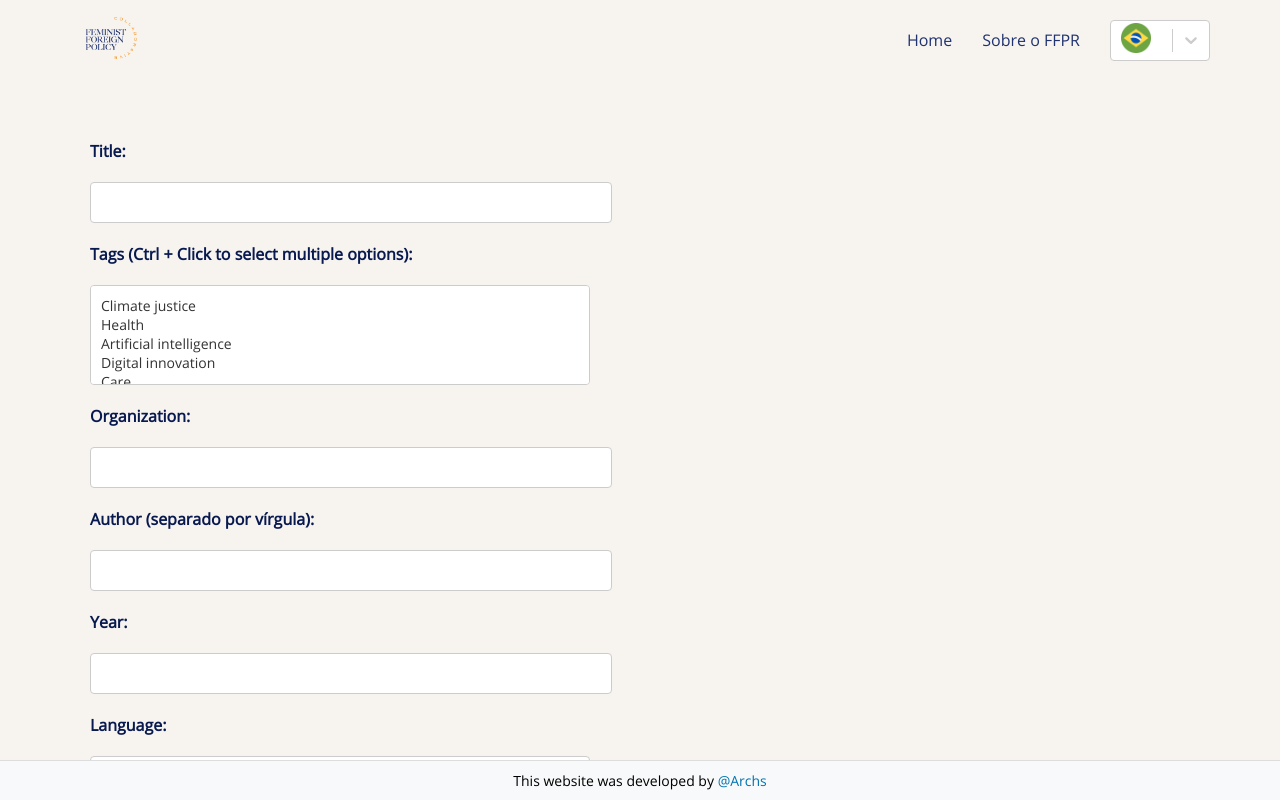
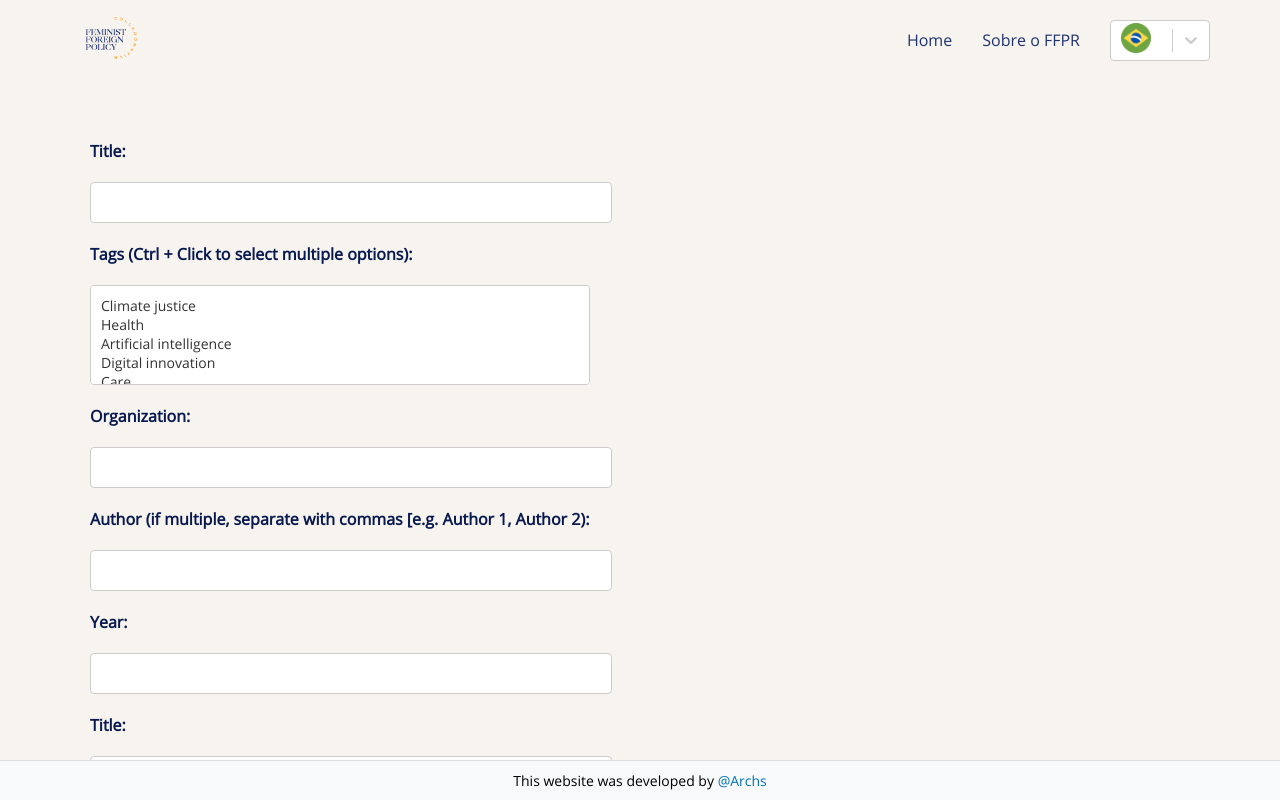
Before and after one commit to bsdeab/FFPR, a React (Create React App) app: page /create in a window 1280 px wide. Shown: the top 800 px of the page. Built offline with nearby package versions, Linux system fonts and the light colour scheme.

Commit message:
Update CreateJson.jsx

```diff
--- a/src/pages/CreateJson.jsx
+++ b/src/pages/CreateJson.jsx
@@ -22,8 +22,6 @@ const CreateJson = () => {
     region: [], // Use a chave em vez do valor
     paid: "Free",
   });
-
-  const languageOptions = ["English", "Portuguese", "Spanish", "French"];
 
   const handleChange = (e) => {
     const { name, value } = e.target;
@@ -87,7 +85,7 @@ const CreateJson = () => {
         onChange={handleChange}
       />
 
-      <label>Author (separado por vírgula):</label>
+      <label>Author (if multiple, separate with commas [e.g. Author 1, Author 2):</label>
       <input
         type="text"
         name="author"
@@ -103,14 +101,13 @@ const CreateJson = () => {
         onChange={handleChange}
       />
 
-      <label>Language:</label>
-      <select name="language" value={formData.language} onChange={handleChange}>
-        {languageOptions.map((lang) => (
-          <option key={lang} value={lang}>
-            {lang}
-          </option>
-        ))}
-      </select>
+      <label>Title:</label>
+      <input
+        type="text"
+        name="kanguage"
+        value={formData.language}
+        onChange={handleChange}
+      />
 
       <label>Link:</label>
       <input
```
